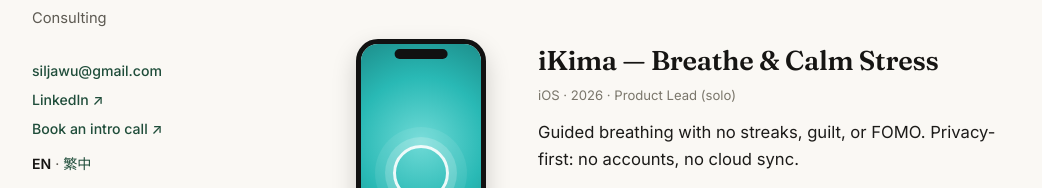
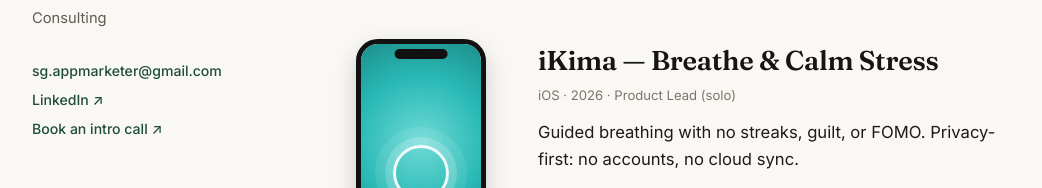
Before and after one commit to TecCat/portfolio, a plain HTML site: page index.html in a window 1280 px wide. Shown: the part 485-673 px from the top of the page, without its empty margins (112-1154 px from the left). Drawn offline with Linux system fonts and the light colour scheme.

Commit message:
Add files via upload

```diff
--- a/index.html
+++ b/index.html
@@ -104,10 +104,9 @@ footer{color:#8a8578;font-size:.82rem;margin-top:3rem}
       <a href="#consulting">Consulting</a>
     </nav>
     <div class="ct">
-      <a href="mailto:siljawu@gmail.com">siljawu@gmail.com</a>
+      <a href="mailto:sg.appmarketer@gmail.com">sg.appmarketer@gmail.com</a>
       <a href="https://linkedin.com/in/siljawu" target="_blank" rel="noopener">LinkedIn ↗</a>
       <a href="https://calendly.com/siljawu/" target="_blank" rel="noopener">Book an intro call ↗</a>
-      <span style="margin-top:.4rem"><a href="index.html" style="color:#161513;font-weight:700">EN</a> · <a href="zh.html">繁中</a></span>
     </div>
   </aside>
 
@@ -200,8 +199,7 @@ footer{color:#8a8578;font-size:.82rem;margin-top:3rem}
         </ul>
         <div class="cta">
           <button class="btn pri" id="calBtn" type="button">Pick a time →</button>
-          <a class="btn ghost" href="https://calendly.com/siljawu/" target="_blank" rel="noopener">Open in Calendly ↗</a>
-          <a class="btn ghost" href="mailto:siljawu@gmail.com?subject=Consulting%20inquiry">Email</a>
+          <a class="btn ghost" href="mailto:sg.appmarketer@gmail.com?subject=Consulting%20inquiry">Email</a>
         </div>
         <p class="note">Free 30-minute intro call · no commitment.</p>
       </div>
```
